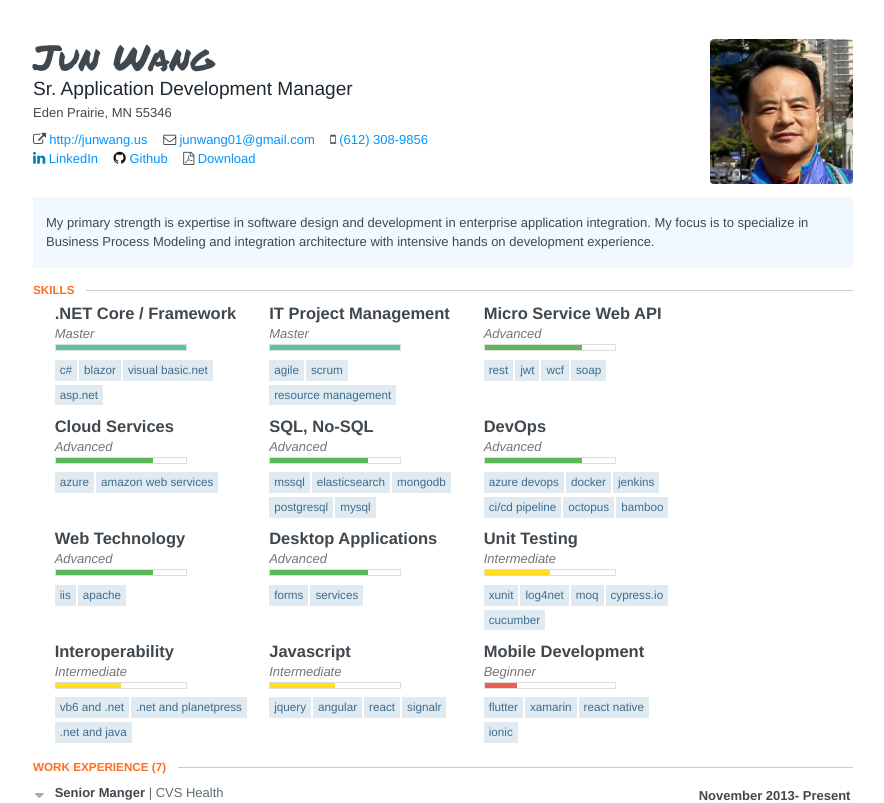
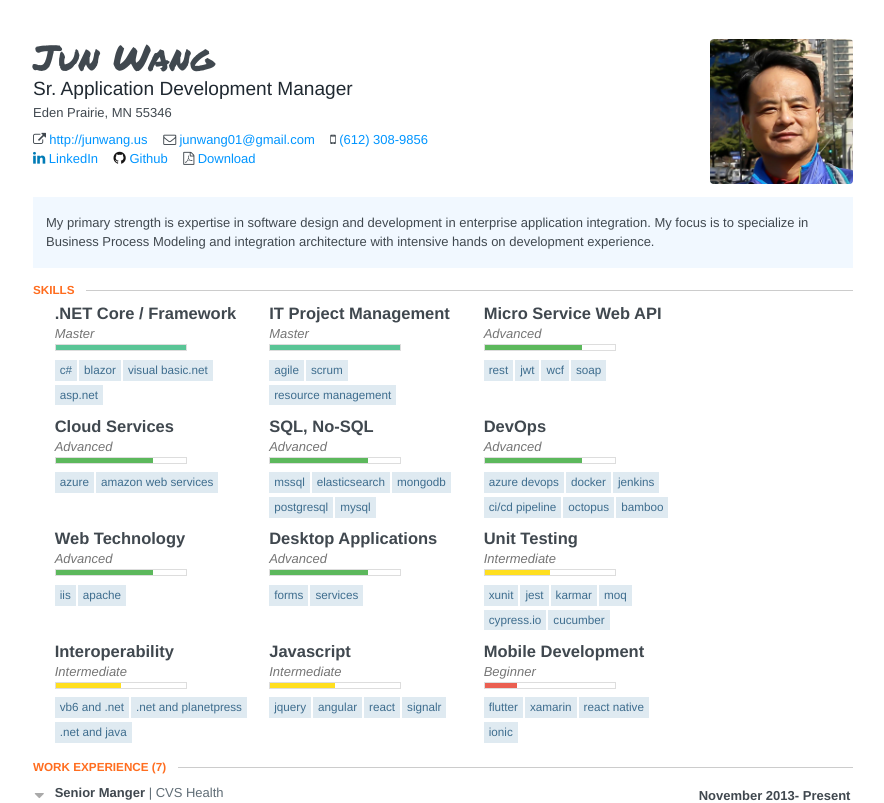
Before and after one commit to edenprairie/resume, a React (Create React App) app: page / in a window 1280 px wide. Shown: the top 803 px of the page, without its empty margins (197-1081 px from the left). Built offline with nearby package versions, Linux system fonts and the light colour scheme.

Commit message:
Update resume.js

```diff
--- a/src/resume.js
+++ b/src/resume.js
@@ -205,7 +205,8 @@ class Resume extends Component {
                             </div>
                             <ul class="keywords">
                                 <li>xunit</li>
-                                <li>log4net</li>
+                                <li>jest</li>
+                                <li>karmar</li>
                                 <li>Moq</li>
                                 <li>Cypress.io</li>
                                 <li>Cucumber</li>
```
